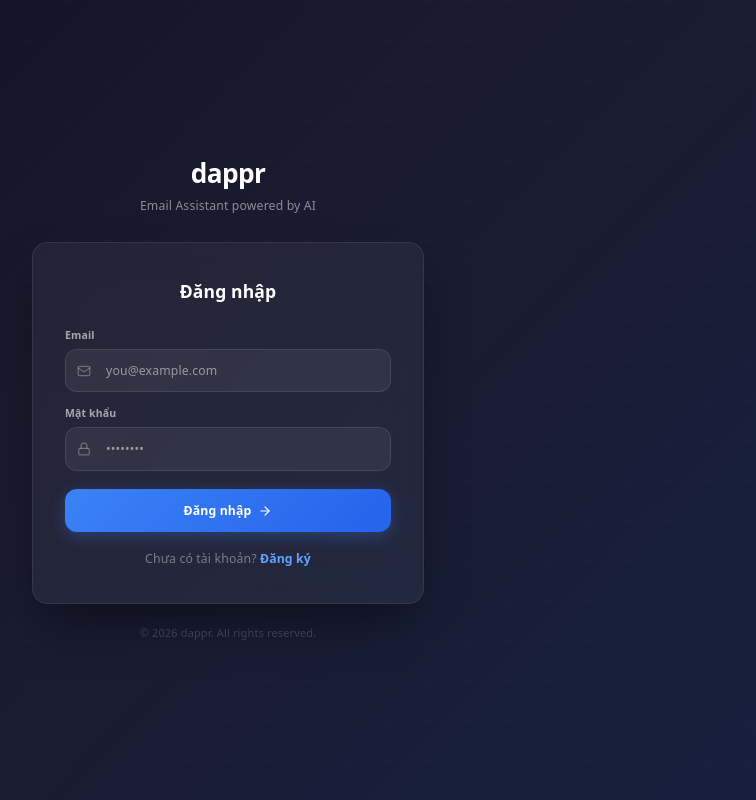
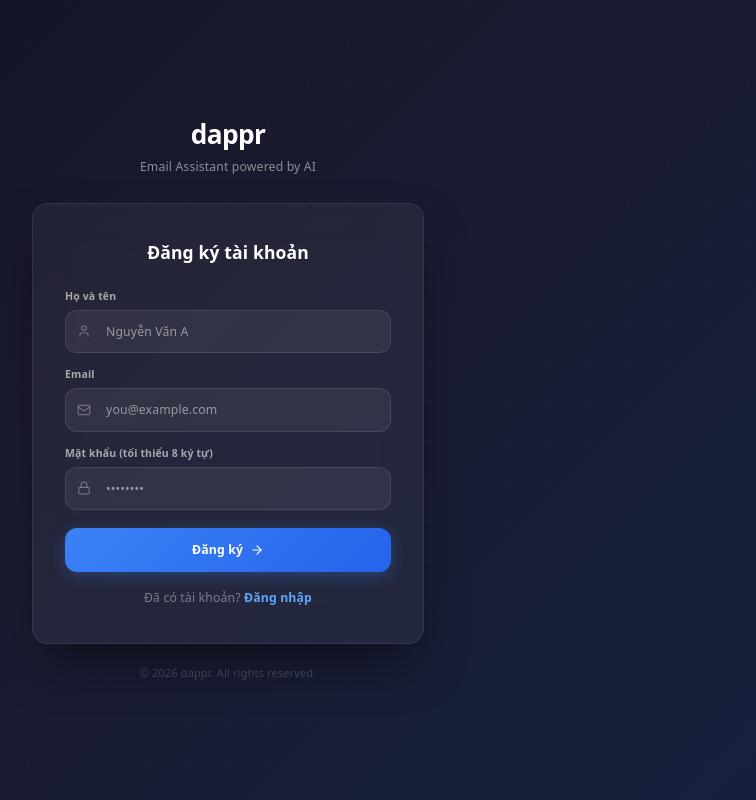
Before and after one commit to tcuong24/email-assistant, a React (Vite) app in the folder email-assistant-ui/: page /register in a window 1280 px wide. Before the commit this address led to /login. Shown: the whole page, without its empty margins (412-1168 px from the left). Built offline with nearby package versions, Linux system fonts and the light colour scheme; no server answers.

Commit message:
feat: implement task management dashboard with Kanban view and authentication support

```diff
--- a/email-assistant-ui/src/App.tsx
+++ b/email-assistant-ui/src/App.tsx
@@ -8,6 +8,7 @@ import EmailDetailPage from './pages/EmailDetailPage'
 import DashboardPage from './pages/DashboardPage'
 import TasksPage from './pages/TasksPage'
 import LoginPage from './pages/LoginForm'
+import RegisterPage from './pages/RegisterForm'
 import OAuthCallback from './components/OAuthNylas'
 
 const queryClient = new QueryClient()
@@ -19,7 +20,7 @@ export default function App() {
         <BrowserRouter>
           <Routes>
             <Route path="/login"    element={<LoginPage />} />
-            {/* <Route path="/register" element={<RegisterPage />} /> */}
+            <Route path="/register" element={<RegisterPage />} />
             <Route path="/oauth/callback" element={<OAuthCallback />} />
             <Route path="/inbox" element={
               <ProtectedRoute><InboxPage /></ProtectedRoute>
--- a/email-assistant-ui/src/api/authApi.ts
+++ b/email-assistant-ui/src/api/authApi.ts
@@ -3,8 +3,9 @@ import api from './axios'
 export type UserData = {
     email: string
     password: string
-    firstName: string
-    lastName: string
+    firstName?: string
+    lastName?: string
+    fullName?: string
 }
 
 export type AuthResponse = {
--- a/email-assistant-ui/src/components/Sidebar.tsx
+++ b/email-assistant-ui/src/components/Sidebar.tsx
@@ -370,7 +370,7 @@ export default function Sidebar({
             {!collapsed && (
               <div className="min-w-0 flex-1">
                 <p className="text-xs font-semibold text-white truncate leading-tight">
-                  {user.firstName} {user.lastName}
+                  {user.fullName || `${user.firstName || ''} ${user.lastName || ''}`.trim() || 'User'}
                 </p>
                 <p className="text-[11px] text-gray-400 truncate leading-tight">
                   {user.email}
--- /dev/null
+++ b/email-assistant-ui/src/pages/RegisterForm.tsx
@@ -0,0 +1,263 @@
+import { useState } from 'react'
+import { useNavigate, Link } from 'react-router-dom'
+import { register } from '../api/authApi'
+import { useAuth } from '../store/authStore'
+import { Mail, Lock, User, ArrowRight } from 'lucide-react'
+
+export default function RegisterPage() {
+  const [form, setForm] = useState({ fullName: '', email: '', password: '' })
+  const [error, setError] = useState('')
+  const [loading, setLoading] = useState(false)
+  const { saveAuth } = useAuth()
+  const navigate = useNavigate()
+
+  const handleSubmit = async (e: React.FormEvent) => {
+    e.preventDefault()
+    setLoading(true)
+    setError('')
+
+    if (form.password.length < 8) {
+      setError('Mật khẩu phải chứa ít nhất 8 ký tự')
+      setLoading(false)
+      return
+    }
+
+    try {
+      // Gọi API đăng ký
+      const { data } = await register({
+        email: form.email,
+        password: form.password,
+        fullName: form.fullName,
+      })
+
+      saveAuth(data)
+      navigate('/inbox')
+    } catch (err: any) {
+      setError(err.response?.data?.message || 'Đăng ký tài khoản thất bại. Vui lòng thử lại.')
+    } finally {
+      setLoading(false)
+    }
+  }
+
+  return (
+    <div
+      className="min-h-screen flex items-center justify-center relative"
+      style={{
+        background: "linear-gradient(135deg, #0F0F23 0%, #1A1A2E 40%, #16213E 100%)",
+      }}
+    >
+      {/* Subtle grid pattern overlay */}
+      <div
+        className="absolute inset-0 opacity-[0.03] pointer-events-none"
+        style={{
+          backgroundImage: `radial-gradient(circle at 1px 1px, white 1px, transparent 0)`,
+          backgroundSize: "40px 40px",
+        }}
+      />
+
+      <div className="relative w-full max-w-md mx-4 z-10">
+        {/* Logo */}
+        <div className="text-center mb-8">
+          <h1
+            className="text-3xl font-bold text-white tracking-tight"
+            style={{ margin: 0 }}
+          >
+            dappr
+          </h1>
+          <p className="text-sm mt-2" style={{ color: "rgba(255,255,255,0.5)" }}>
+            Email Assistant powered by AI
+          </p>
+        </div>
+
+        {/* Card */}
+        <div
+          className="rounded-2xl"
+          style={{
+            background: "rgba(255, 255, 255, 0.05)",
+            backdropFilter: "blur(20px)",
+            border: "1px solid rgba(255, 255, 255, 0.08)",
+            padding: "36px 32px",
+            boxShadow: "0 25px 50px -12px rgba(0, 0, 0, 0.5)",
+          }}
+        >
+          <h2
+            className="text-xl font-bold text-white text-center mb-6"
+            style={{ margin: "0 0 24px 0" }}
+          >
+            Đăng ký tài khoản
+          </h2>
+
+          {error && (
+            <div
+              className="text-sm rounded-xl mb-4 flex items-center gap-2"
+              style={{
+                padding: "12px 16px",
+                background: "rgba(239, 68, 68, 0.1)",
+                border: "1px solid rgba(239, 68, 68, 0.2)",
+                color: "#FCA5A5",
+              }}
+            >
+              <span>⚠</span> {error}
+            </div>
+          )}
+
+          <form onSubmit={handleSubmit} className="flex flex-col gap-4">
+            {/* Full Name Field */}
+            <div>
+              <label className="block text-xs font-semibold mb-2" style={{ color: "rgba(255,255,255,0.6)" }}>
+                Họ và tên
+              </label>
+              <div className="relative">
+                <User
+                  className="absolute left-3.5 top-1/2 -translate-y-1/2 w-4 h-4"
+                  style={{ color: "rgba(255,255,255,0.3)" }}
+                />
+                <input
+                  type="text"
+                  required
+                  value={form.fullName}
+                  onChange={e => setForm({ ...form, fullName: e.target.value })}
+                  placeholder="Nguyễn Văn A"
+                  className="w-full outline-none text-sm text-white transition-all duration-200"
+                  style={{
+                    background: "rgba(255, 255, 255, 0.06)",
+                    border: "1px solid rgba(255, 255, 255, 0.1)",
+                    borderRadius: 12,
+                    padding: "12px 16px 12px 40px",
+                  }}
+                  onFocus={(e) => {
+                    e.currentTarget.style.borderColor = "rgba(59,130,246,0.5)"
+                    e.currentTarget.style.boxShadow = "0 0 0 3px rgba(59,130,246,0.1)"
+                  }}
+                  onBlur={(e) => {
+                    e.currentTarget.style.borderColor = "rgba(255,255,255,0.1)"
+                    e.currentTarget.style.boxShadow = "none"
+                  }}
+                />
+              </div>
+            </div>
+
+            {/* Email Field */}
+            <div>
+              <label className="block text-xs font-semibold mb-2" style={{ color: "rgba(255,255,255,0.6)" }}>
+                Email
+              </label>
+              <div className="relative">
+                <Mail
+                  className="absolute left-3.5 top-1/2 -translate-y-1/2 w-4 h-4"
+                  style={{ color: "rgba(255,255,255,0.3)" }}
+                />
+                <input
+                  type="email"
+                  required
+                  value={form.email}
+                  onChange={e => setForm({ ...form, email: e.target.value })}
+                  placeholder="you@example.com"
+                  className="w-full outline-none text-sm text-white transition-all duration-200"
+                  style={{
+                    background: "rgba(255, 255, 255, 0.06)",
+                    border: "1px solid rgba(255, 255, 255, 0.1)",
+                    borderRadius: 12,
+                    padding: "12px 16px 12px 40px",
+                  }}
+                  onFocus={(e) => {
+                    e.currentTarget.style.borderColor = "rgba(59,130,246,0.5)"
+                    e.currentTarget.style.boxShadow = "0 0 0 3px rgba(59,130,246,0.1)"
+                  }}
+                  onBlur={(e) => {
+                    e.currentTarget.style.borderColor = "rgba(255,255,255,0.1)"
+                    e.currentTarget.style.boxShadow = "none"
+                  }}
+                />
+              </div>
+            </div>
+
+            {/* Password Field */}
+            <div>
+              <label className="block text-xs font-semibold mb-2" style={{ color: "rgba(255,255,255,0.6)" }}>
+                Mật khẩu (tối thiểu 8 ký tự)
+              </label>
+              <div className="relative">
+                <Lock
+                  className="absolute left-3.5 top-1/2 -translate-y-1/2 w-4 h-4"
+                  style={{ color: "rgba(255,255,255,0.3)" }}
+                />
+                <input
+                  type="password"
+                  required
+                  value={form.password}
+                  onChange={e => setForm({ ...form, password: e.target.value })}
+                  placeholder="••••••••"
+                  className="w-full outline-none text-sm text-white transition-all duration-200"
+                  style={{
+                    background: "rgba(255, 255, 255, 0.06)",
+                    border: "1px solid rgba(255, 255, 255, 0.1)",
+                    borderRadius: 12,
+                    padding: "12px 16px 12px 40px",
+                  }}
+                  onFocus={(e) => {
+                    e.currentTarget.style.borderColor = "rgba(59,130,246,0.5)"
+                    e.currentTarget.style.boxShadow = "0 0 0 3px rgba(59,130,246,0.1)"
+                  }}
+                  onBlur={(e) => {
+                    e.currentTarget.style.borderColor = "rgba(255,255,255,0.1)"
+                    e.currentTarget.style.boxShadow = "none"
+                  }}
+                />
+              </div>
+            </div>
+
+            {/* Submit */}
+            <button
+              type="submit"
+              disabled={loading}
+              className="w-full flex items-center justify-center gap-2 text-sm font-semibold text-white transition-all duration-200 disabled:opacity-50 hover:opacity-90 active:scale-[0.98]"
+              style={{
+                background: "linear-gradient(135deg, #3B82F6, #2563EB)",
+                padding: "13px 24px",
+                borderRadius: 12,
+                border: "none",
+                marginTop: 4,
+                boxShadow: "0 4px 15px rgba(59, 130, 246, 0.3)",
+                cursor: loading ? "wait" : "pointer",
+              }}
+            >
+              {loading ? (
+                <>
+                  <div
+                    className="w-4 h-4 rounded-full border-2 border-white/30 border-t-white animate-spin"
+                  />
+                  Đang đăng ký...
+                </>
+              ) : (
+                <>
+                  Đăng ký
+                  <ArrowRight className="w-4 h-4" />
+                </>
+              )}
+            </button>
+          </form>
+
+          <p className="text-center text-sm mt-5" style={{ color: "rgba(255,255,255,0.4)" }}>
+            Đã có tài khoản?{' '}
+            <Link
+              to="/login"
+              className="font-semibold transition-colors hover:text-white no-underline"
+              style={{ color: "#60A5FA" }}
+            >
+              Đăng nhập
+            </Link>
+          </p>
+        </div>
+
+        {/* Footer */}
+        <p
+          className="text-center text-[11px] mt-6"
+          style={{ color: "rgba(255,255,255,0.2)" }}
+        >
+          © 2026 dappr. All rights reserved.
+        </p>
+      </div>
+    </div>
+  )
+}
--- a/email-assistant-ui/src/pages/TasksPage.tsx
+++ b/email-assistant-ui/src/pages/TasksPage.tsx
@@ -2,7 +2,8 @@ import { useState } from 'react'
 import { useQuery, useMutation, useQueryClient } from '@tanstack/react-query'
 import { useSearchParams, useNavigate } from 'react-router-dom'
 import { motion, AnimatePresence } from 'framer-motion'
-import { getTasks, createTask, updateTaskStatus, deleteTask, Task } from '../api/emailApi'
+import { getTasks, createTask, updateTaskStatus, deleteTask } from '../api/emailApi'
+import type { Task } from '../api/emailApi'
 import Sidebar from '../components/Sidebar'
 import {
   Calendar,
@@ -573,7 +574,7 @@ export default function TasksPage() {
         key={task.id}
         layout
         draggable
-        onDragStart={(e) => handleDragStart(e, task.id)}
+        onDragStart={(e) => handleDragStart(e as any, task.id)}
         className="bg-white rounded-2xl border p-4 shadow-sm hover:shadow-md transition-shadow select-none cursor-grab active:cursor-grabbing flex flex-col justify-between"
         style={{ borderColor: "var(--border)" }}
       >
--- a/email-assistant-ui/src/store/authStore.tsx
+++ b/email-assistant-ui/src/store/authStore.tsx
@@ -3,8 +3,9 @@ import { createContext, useContext, useState, type ReactNode,  } from 'react'
 export type User = {
   id: number
   email: string
-  firstName: string
-  lastName: string
+  fullName?: string
+  firstName?: string
+  lastName?: string
 }
 
 type AuthContextType = {
```
